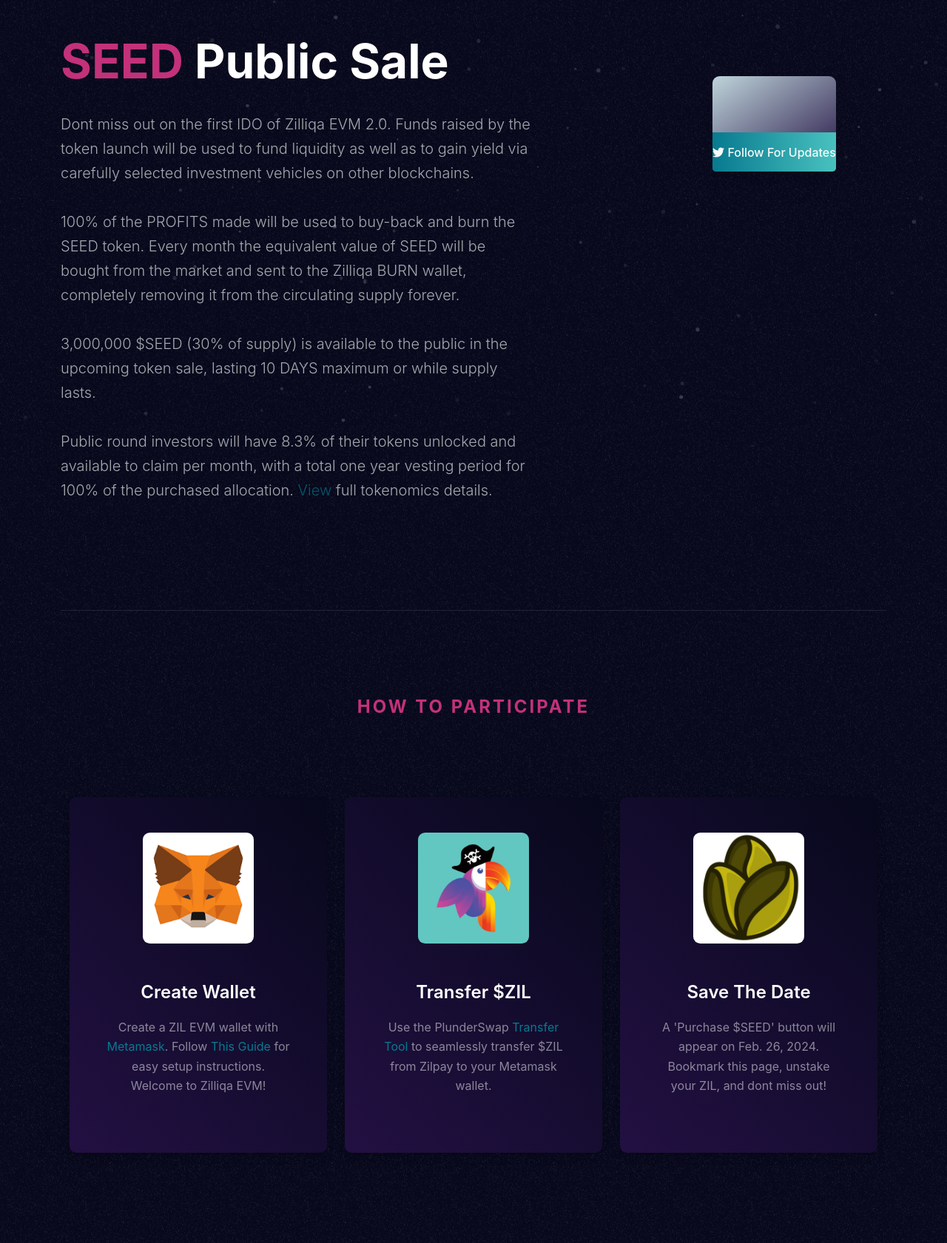
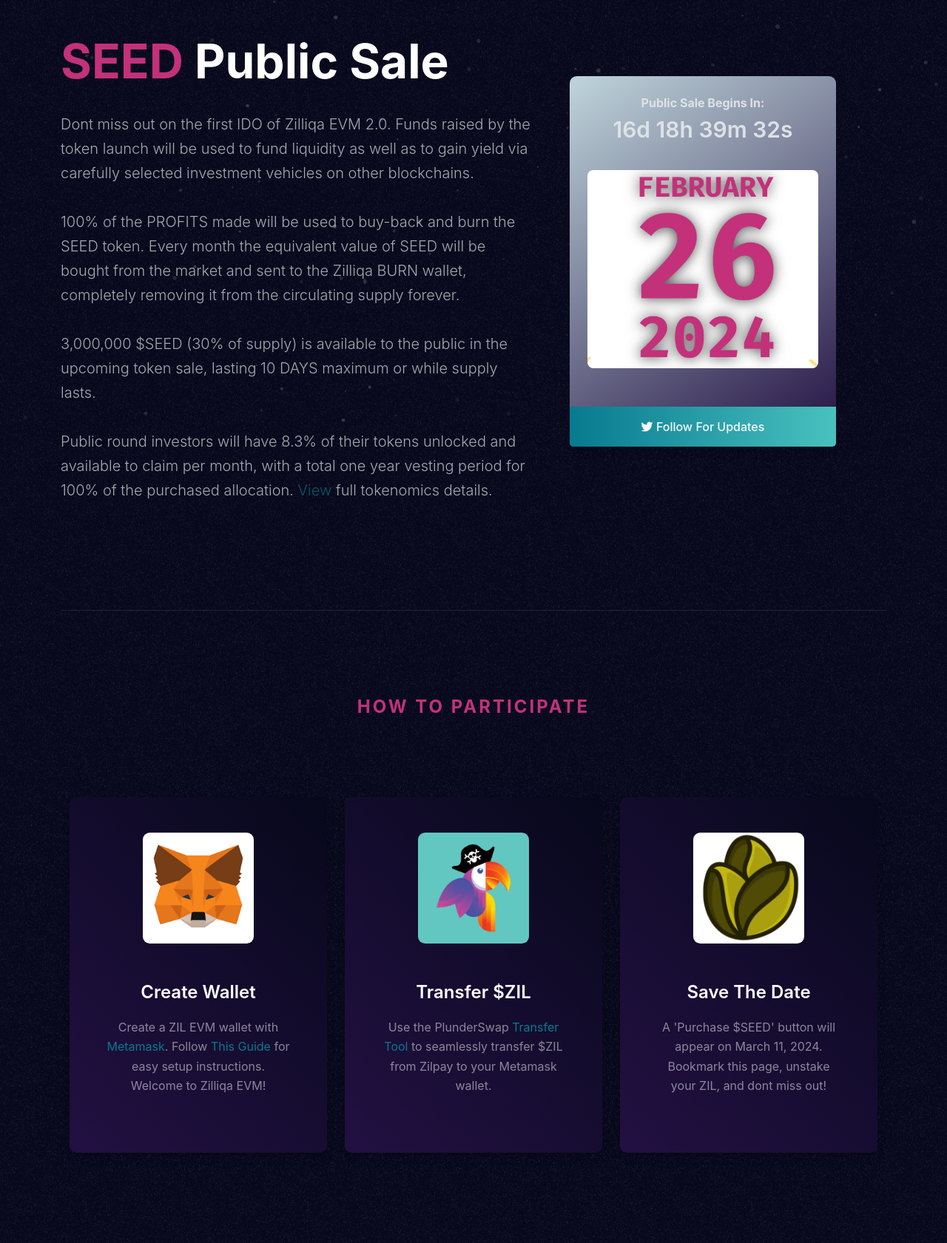
Before and after one commit to Plunderswap/kalijo, a plain HTML site: page wallet.html in a window 1280 px wide. Shown: the part 196-1877 px from the top of the page at 74% size. Drawn offline with Linux system fonts and the light colour scheme; a script that the page names is missing; a web font is replaced by a local one.

Commit message:
date updates

```diff
--- a/wallet.html
+++ b/wallet.html
@@ -178,13 +178,13 @@
 													<div class="mb-4 position-relative" align=center>
 
 
-                                                       <!-- <b>Public Sale Begins In:</b>
+                                                       <b>Public Sale Begins In:</b>
 														<p id="demo" style="font-size: 30px; font-weight: 600;"></p>
 
 
 <script>
 // Set the date we're counting down to
-var countDownDate = new Date("Feb 26, 2024 9:00:00").getTime();
+var countDownDate = new Date("March 11, 2024 9:00:00").getTime();
 
 // Update the count down every 1 second
 var x = setInterval(function() {
@@ -212,7 +212,7 @@ var x = setInterval(function() {
   }
 }, 1000);
 </script>
-                                                        <img src="images/saledate.png" class="rounded-5" alt="...">-->
+                                                        <img src="images/saledate.png" class="rounded-5" alt="...">
 														<!--<div class="nft-counter countdown countdown-inline customjs position-absolute start-0 top-0" data-year="2023" data-month="3" data-day="11" data-format="MS"></div>-->
 														<!--<div class="bbp-author position-absolute start-0 bottom-0 w-100">
 															<a href="#"><img alt="User" src="demos/articles/images/authors/3.jpg"></a>
@@ -282,7 +282,7 @@ var x = setInterval(function() {
 								<div class="card-body p-5">
 									<img src="images/newseed.jpeg" alt="..." height="150" class="mb-5 rounded-6">
 									<h3 class="text-white mb-3">Save The Date</h3>
-                                    <p class="text-white-50">A 'Purchase $SEED' button will appear on Feb. 26, 2024. Bookmark this page, unstake your ZIL, and dont miss out!</p>
+                                    <p class="text-white-50">A 'Purchase $SEED' button will appear on March 11, 2024. Bookmark this page, unstake your ZIL, and dont miss out!</p>
 								</div>
 							</div>
 						</div>
```
Also changed, not shown: journal.html (+2 -2 lines), tokenomics.html (+1 -1 lines).
